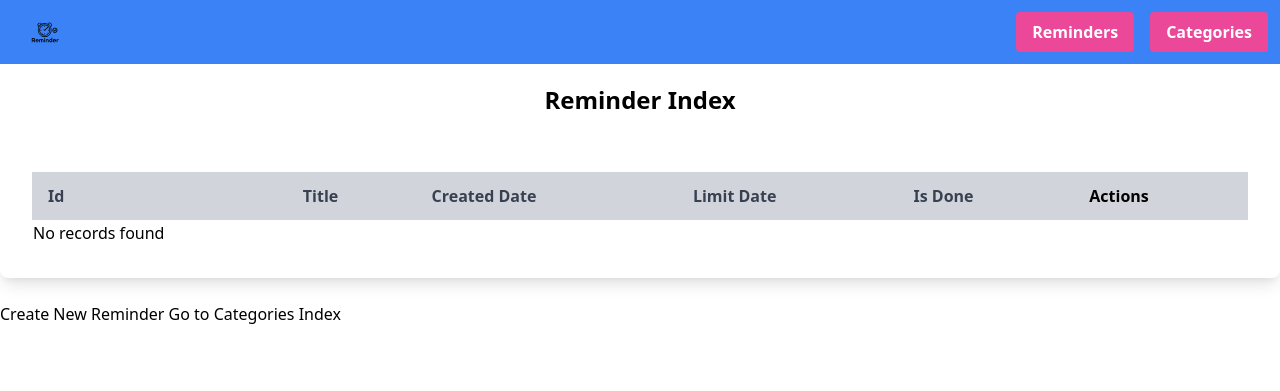
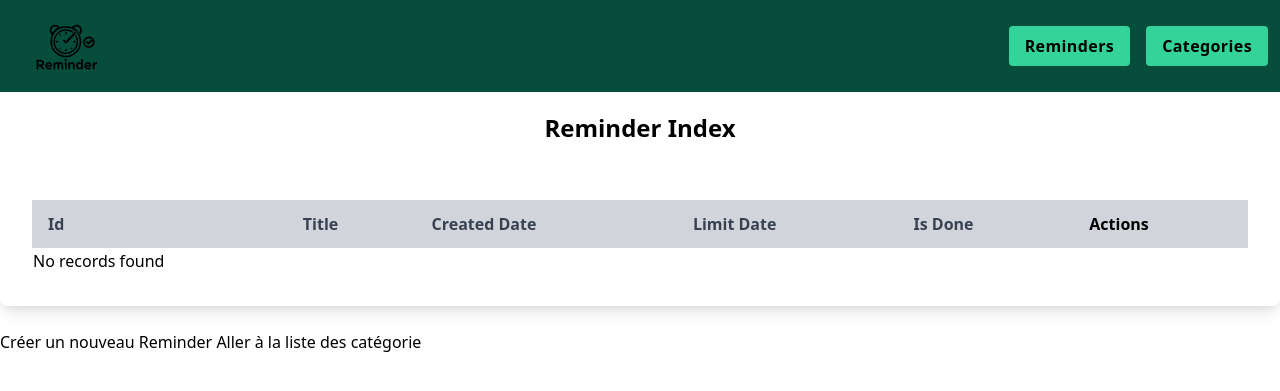
Before and after one commit to CestPasFo/Brief_Reminders, a Symfony app: template templates/reminder/index.html.twig in a window 1280 px wide. Shown: the top 391 px of the page. Run offline with Twig, Linux system fonts and the light colour scheme; the template is opened without the code that fills it, so the values that code supplies are empty; some libraries are stand-ins or nearby versions.

Commit message:
Fix : MàJ couleur navbar

```diff
--- a/assets/styles/app.css
+++ b/assets/styles/app.css
@@ -1,3 +1,9 @@
 @tailwind base;
 @tailwind components;
 @tailwind utilities;
+
+@layer components {
+    .btn {
+      @apply h-10 text-white font-bold py-2 px-4 rounded transition duration-300 ease-in-out;
+    }
+  }
--- a/templates/category/_delete_form.html.twig
+++ b/templates/category/_delete_form.html.twig
@@ -1,9 +1,9 @@
 <form action="{{ path('app_category_delete', {'id': category.id}) }}" method="post" style="display:inline;">
     <input type="hidden" name="_token" value="{{ csrf_token('delete' ~ category.id) }}">
-    <input type="hidden" name="_method" value="DELETE"> <!-- Champ caché pour la méthode DELETE -->
+    <input type="hidden" name="_method" value="DELETE">
     <button
         type="submit"
-        class="bg-red-500 text-white px-3 py-1 rounded hover:bg-red-600 cursor-pointer"
+        class="bg-red-500 hover:bg-red-600 text-white font-bold py-2 px-4 rounded transition duration-300 ease-in-out"
         aria-label="Supprimer la catégorie {{ category.name }}"
         onclick="return confirm('Êtes-vous sûr de vouloir supprimer la catégorie {{ category.name }} ? Cette action est irréversible.');">
         Supprimer
--- a/templates/reminder/_delete_form.html.twig
+++ b/templates/reminder/_delete_form.html.twig
@@ -1,4 +1,4 @@
 <form method="post" action="{{ path('app_reminder_delete', {'id': reminder.id}) }}" onsubmit="return confirm('Êtes vous sûr de vouloir supprimer cet élément ?');" class="inline-block mt-4">
     <input type="hidden" name="_token" value="{{ csrf_token('delete' ~ reminder.id) }}">
-    <button type="submit" class="bg-red-600 text-white font-semibold px-5 py-3 rounded-lg shadow-md hover:bg-red-700 transition duration-200">Delete</button>
+    <button type="submit" class="bg-red-500 hover:bg-red-600 text-white font-bold py-2 px-4 h-10 rounded transition duration-300 ease-in-out">Supprimer</button>
 </form>
--- a/templates/reminder/index.html.twig
+++ b/templates/reminder/index.html.twig
@@ -3,17 +3,17 @@
 {% block title %}Reminder Index{% endblock %}
 
 {% block body %}
-<nav class="navbar navbar-expand-lg bg-blue-500 navbar-light bg-light flex justify-between items-center p-3">
+<nav class="navbar navbar-expand-lg bg-green-900 navbar-light bg-light flex justify-between items-center p-3">
     <a class="navbar-brand" href="{{ path('app_home') }}">
-        <img src="{{ asset('logo.svg') }}" alt="Logo" style="height: 30px !important;" class="ml-4">
+        <img src="{{ asset('logo.svg') }}" alt="Logo" style="height: 68px !important;" class="ml-4">
     </a>
     <div class="flex space-x-4">
-        <a href="{{ path('app_reminder_index') }}" class="bg-pink-500 hover:bg-pink-600 text-white font-bold py-2 px-4 rounded transition duration-300 ease-in-out">
-            Reminders
-        </a>
-        <a href="{{ path('app_category_index') }}" class="bg-pink-500 hover:bg-pink-600 text-white font-bold py-2 px-4 rounded transition duration-300 ease-in-out">
-            Categories
-        </a>
+    <a href="{{ path('app_reminder_index') }}" class="bg-green-400 hover:bg-green-500 font-bold text-zinc-400 py-2 px-4 tracking-wide rounded transition duration-300 ease-in-out">
+        Reminders
+    </a>
+    <a href="{{ path('app_category_index') }}" class="bg-green-400 hover:bg-green-500 font-bold text-zinc-400 py-2 px-4 tracking-wide rounded transition duration-300 ease-in-out">
+        Categories
+    </a>
     </div>
 </nav>
 
@@ -42,9 +42,9 @@
                 <td class="py3 px4">{{ reminder.limitDate ? reminder.limitDate|date('Y-m-d H:i:s') : '' }}</td>
                 <td class="py3 px4">{{ reminder.isDone ? 'Yes' : 'No' }}</td>
                 <td class="py3 px4">
-                    <a href="{{ path('app_reminder_show', {'id': reminder.id}) }}" class="text-blue600 hover:underline">Show</a>
-                    <a href="{{ path('app_reminder_edit', {'id': reminder.id}) }}" class "text-yellow600 hover:underline ml2">Edit</a>
-                    {{ include('reminder/_delete_form.html.twig', {'reminder': reminder}) }} <!-- Include delete form -->
+                    <a href="{{ path('app_reminder_show', {'id': reminder.id}) }}" class="text-blue600 hover:underline">Voir</a>
+                    <a href="{{ path('app_reminder_edit', {'id': reminder.id}) }}" class "text-yellow600 hover:underline ml2">Modifier</a>
+                    {{ include('reminder/_delete_form.html.twig', {'reminder': reminder}) }}
                 </td>
             </tr>
         {% else %}
@@ -57,9 +57,9 @@
 </div>
 
 <div class "flex justify-center gap4">
-    <a href="{{ path('app_reminder_new') }}" class "bg-green600 text-white px5 py3 rounded-lg hover:bg-green700 transition duration200">Create New Reminder</a>
+    <a href="{{ path('app_reminder_new') }}" class "bg-green600 text-white px5 py3 rounded-lg hover:bg-green700 transition duration200">Créer un nouveau Reminder</a>
 
-    <a href="{{ path('app_category_index') }}" class "bg-blue600 text-white px5 py3 rounded-lg hover:bg-blue700 transition duration200">Go to Categories Index</a>
+    <a href="{{ path('app_category_index') }}" class "bg-blue600 text-white px5 py3 rounded-lg hover:bg-blue700 transition duration200">Aller à la liste des catégorie</a>
 </div>
 
 {% endblock %}
```
Also changed, not shown: templates/category/index.html.twig (+8 -8 lines), templates/reminder/today.html.twig (+11 -10 lines).
